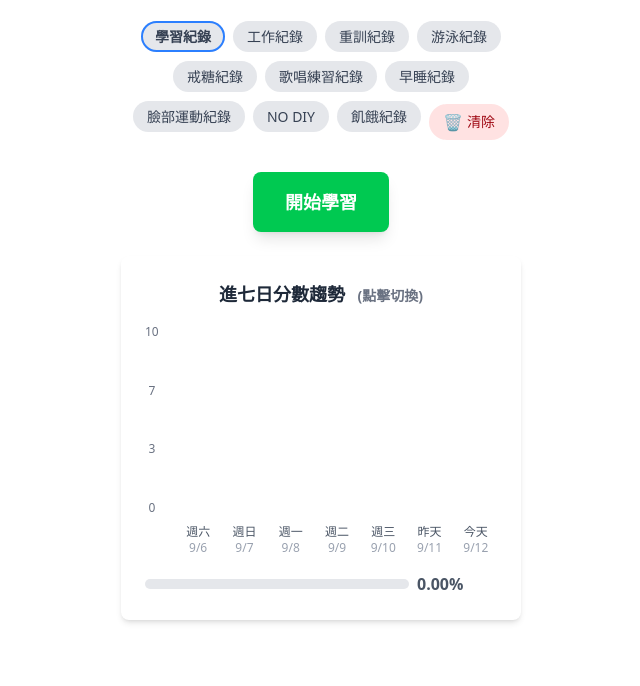
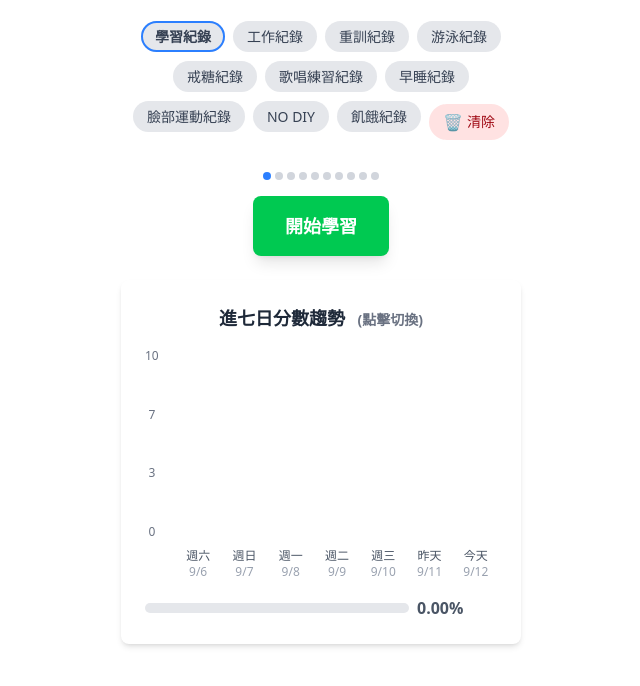
Before and after one commit to echoedinvoker/work-recorder, a Vue app: page / in a window 1280 px wide. Shown: the top 686 px of the page, without its empty margins (319-959 px from the left). Built offline with nearby package versions, Linux system fonts and the light colour scheme.

Commit message:
feat: slide routes

```diff
--- a/src/App.vue
+++ b/src/App.vue
@@ -1,5 +1,10 @@
 <template>
-  <div class="max-w-md mx-auto p-6 text-center">
+  <div
+    class="max-w-md mx-auto p-6 text-center"
+    @touchstart="handleTouchStart"
+    @touchmove="handleTouchMove"
+    @touchend="handleTouchEnd"
+  >
     <!-- 導航菜單 -->
     <nav class="mb-8">
       <ul class="flex flex-wrap justify-center gap-2 space-y-2">
@@ -39,6 +44,16 @@
       </ul>
     </nav>
 
+    <!-- 滑動指示器 -->
+    <div class="flex justify-center mb-4 space-x-1">
+      <div
+        v-for="(route, index) in navigableRoutes"
+        :key="String(route.name)"
+        class="w-2 h-2 rounded-full transition-all duration-300"
+        :class="currentRouteIndex === index ? 'bg-blue-500' : 'bg-gray-300'"
+      ></div>
+    </div>
+
     <!-- 確認對話框 -->
     <div v-if="showConfirmDialog" class="fixed inset-0 bg-black bg-opacity-50 flex items-center justify-center z-50">
       <div class="bg-white p-6 rounded-lg shadow-lg max-w-sm mx-4">
@@ -63,7 +78,7 @@
 
     <!-- 路由視圖 -->
     <router-view v-slot="{ Component }">
-      <transition name="fade" mode="out-in">
+      <transition :name="transitionName" mode="out-in">
         <component :is="Component" />
       </transition>
     </router-view>
@@ -71,8 +86,8 @@
 </template>
 
 <script setup lang="ts">
-import { ref } from 'vue';
-import { useRouter } from 'vue-router';
+import { ref, computed, watch } from 'vue';
+import { useRouter, useRoute } from 'vue-router';
 import { useDailyScoreStore } from './stores/dailyScore';
 import { useDailyNoSugarStore } from './stores/dailyNoSugarStore';
 import { useDailyWorkoutStore } from './stores/dailyWorkoutStore';
@@ -83,13 +98,28 @@ import { useDailyEarlySleepStore } from './stores/dailyEarlySleepStore';
 import { useDailySingPracticeStore } from './stores/dailySingPracticeStore';
 import { useDailyHungryStore } from './stores/dailyHungryStore';
 import { useDailyWorkStore } from './stores/dailyWorkStore';
-// 根據需要導入其他 store
 
 const router = useRouter();
+const route = useRoute();
 const routes = router.options.routes.filter(route => route.name !== 'NotFound');
+
+// 可導航的路由（排除 NotFound）
+const navigableRoutes = computed(() => routes);
+
+// 當前路由索引
+const currentRouteIndex = computed(() => {
+  return navigableRoutes.value.findIndex(r => r.name === route.name);
+});
+
+// 觸控相關變數
+const touchStartX = ref(0);
+const touchEndX = ref(0);
+const minSwipeDistance = 50;
+const transitionName = ref('slide-left');
 
 const showConfirmDialog = ref(false);
 
+// Store 實例
 const dailyScoreStore = useDailyScoreStore();
 const workStore = useDailyWorkStore();
 const noSugarStore = useDailyNoSugarStore();
@@ -104,18 +134,44 @@ const hungryStore = useDailyHungryStore();
 const today = new Date();
 const yesterday = new Date().setDate(today.getDate() - 1);
 
+// 觸控事件處理
+const handleTouchStart = (e: TouchEvent) => {
+  touchStartX.value = e.touches[0].clientX;
+};
+
+const handleTouchMove = (e: TouchEvent) => {
+  // 可選：防止頁面滾動（如果需要的話）
+  // e.preventDefault();
+};
+
+const handleTouchEnd = (e: TouchEvent) => {
+  touchEndX.value = e.changedTouches[0].clientX;
+  handleSwipe();
+};
+
+// 處理滑動邏輯
+const handleSwipe = () => {
+  const swipeDistance = touchStartX.value - touchEndX.value;
+  const currentIndex = currentRouteIndex.value;
+
+  // 向左滑動（下一頁）
+  if (swipeDistance > minSwipeDistance && currentIndex < navigableRoutes.value.length - 1) {
+    transitionName.value = 'slide-left';
+    const nextRoute = navigableRoutes.value[currentIndex + 1];
+    router.push({ name: nextRoute.name });
+  }
+  // 向右滑動（上一頁）
+  else if (swipeDistance < -minSwipeDistance && currentIndex > 0) {
+    transitionName.value = 'slide-right';
+    const prevRoute = navigableRoutes.value[currentIndex - 1];
+    router.push({ name: prevRoute.name });
+  }
+};
+
 const clearAllData = () => {
   try {
-    // 清除所有 localStorage
     localStorage.clear();
-
-    // 重置所有 store 狀態（如果 store 有重置方法的話）
-    // 這裡可以根據您的 store 實現來調用相應的重置方法
-
-    // 關閉確認對話框
     showConfirmDialog.value = false;
-
-    // 重新載入頁面以確保所有狀態都被重置
     window.location.reload();
   } catch (error) {
     console.error('清除資料時發生錯誤:', error);
@@ -125,7 +181,6 @@ const clearAllData = () => {
 
 // 根據路由名稱獲取對應的分數
 const getScoreForRoute = (routeName: string) => {
-  // 根據不同的路由名稱返回對應 store 的分數
   switch (routeName) {
     case 'study':
       return dailyScoreStore.getScoreByDate(new Date()) - (dailyScoreStore.getScoreByDate(new Date(yesterday)) || 0);
@@ -148,12 +203,13 @@ const getScoreForRoute = (routeName: string) => {
     case 'singPractice':
       return singPracticeStore.getScoreByDate(new Date()) - (singPracticeStore.getScoreByDate(new Date(yesterday)) || 0);
     default:
-      return 0; // 默認返回 0
+      return 0;
   }
 };
 </script>
 
 <style>
+/* 原有的 fade 動畫 */
 .fade-enter-active,
 .fade-leave-active {
   transition: opacity 0.3s ease;
@@ -163,4 +219,28 @@ const getScoreForRoute = (routeName: string) => {
 .fade-leave-to {
   opacity: 0;
 }
+
+/* 新增的滑動動畫 */
+.slide-left-enter-active,
+.slide-left-leave-active,
+.slide-right-enter-active,
+.slide-right-leave-active {
+  transition: transform 0.3s ease-in-out;
+}
+
+.slide-left-enter-from {
+  transform: translateX(100%);
+}
+
+.slide-left-leave-to {
+  transform: translateX(-100%);
+}
+
+.slide-right-enter-from {
+  transform: translateX(-100%);
+}
+
+.slide-right-leave-to {
+  transform: translateX(100%);
+}
 </style>
```
